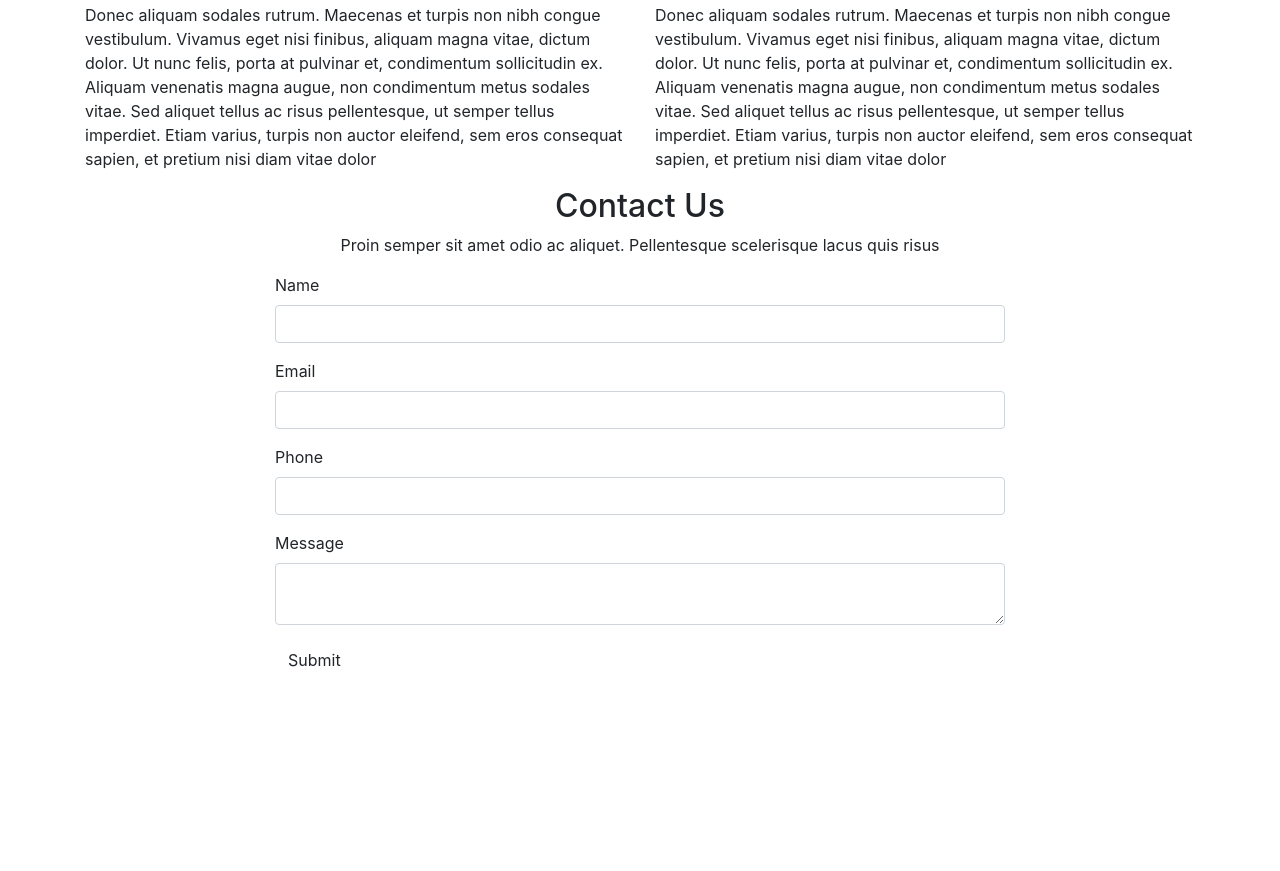
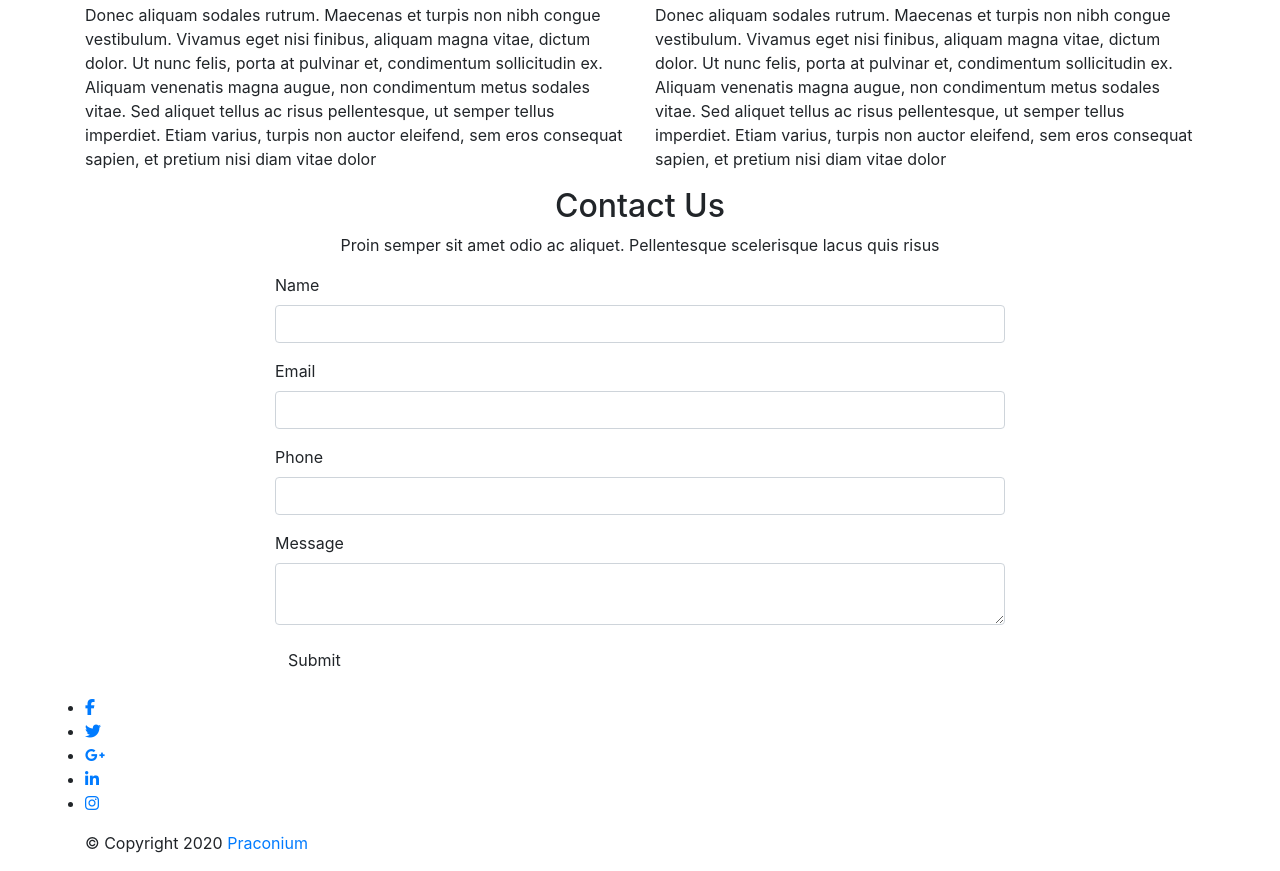
Before and after one commit to Bradleyvz/Sample6-, a plain HTML site: page Sample 6/Web Pages/Index.html in a window 1280 px wide. Shown: the part 2591-3462 px from the top of the page. Before the commit the page ends 3286 px from the top, so only its background shows below. Drawn offline with nearby package versions, Linux system fonts and the light colour scheme.

Commit message:
Socials and Footer Completed

```diff
--- a/Sample 6/Web Pages/Index.html
+++ b/Sample 6/Web Pages/Index.html
@@ -276,6 +276,25 @@
             </div>
         </div>
     </section>
+    <!--Footer Section-->
+    <footer>
+        <div class="container">
+            <div class="row">
+                <div class="col-sm-12">
+                    <ul class="social">
+                        <li><a href="#"><i class="fa fa-facebook"></i></a></li><!--Use Font Awesome Icon-->
+                        <li><a href="#"><i class="fa fa-twitter"></i></a></li><!--Use Font Awesome Icon-->
+                        <li><a href="#"><i class="fa fa-google-plus"></i></a></li><!--Use Font Awesome Icon-->
+                        <li><a href="#"><i class="fa fa-linkedin"></i></a></li><!--Use Font Awesome Icon-->
+                        <li><a href="#"><i class="fa fa-instagram"></i></a></li><!--Use Font Awesome Icon-->
+                    </ul>
+                    <p class="cpryt">
+                        &#169; Copyright 2020 <a href="#">Praconium</a>
+                    </p>
+                </div>
+            </div>
+        </div>
+    </footer>
 
 
 
```
